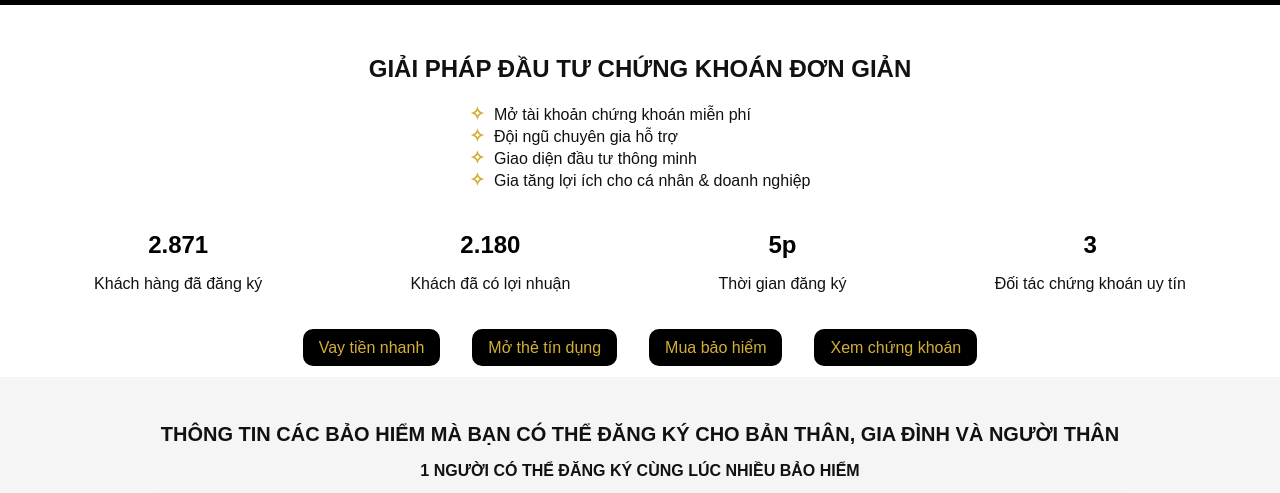
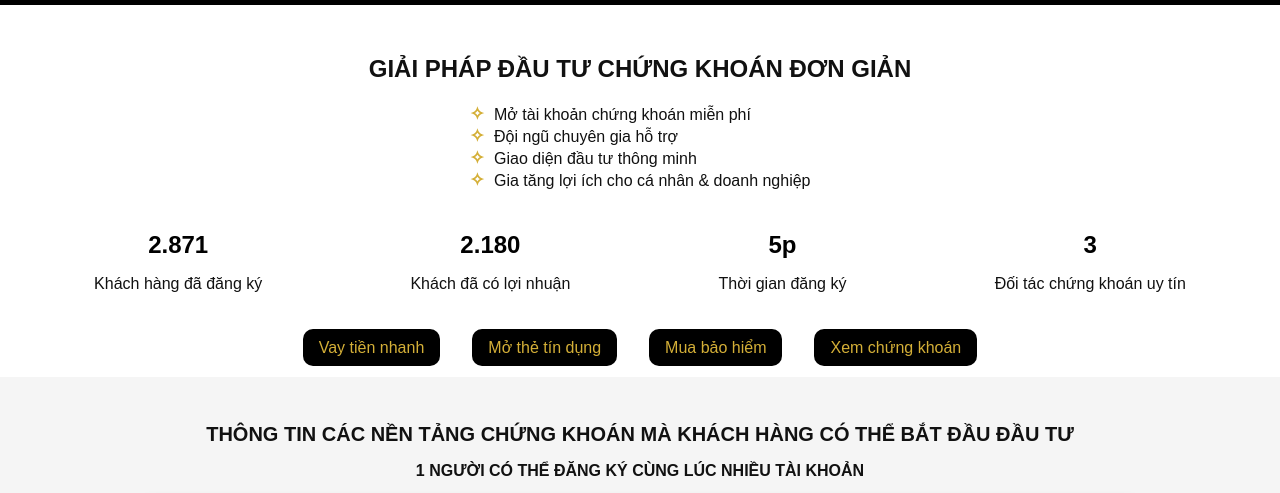
Before and after one commit to thanhtuyen662002/finance, a plain HTML site: page stock.html in a window 1280 px wide. Shown: the part 85-578 px from the top of the page. Drawn offline with Linux system fonts and the light colour scheme.

Commit message:
fix content

```diff
--- a/stock.html
+++ b/stock.html
@@ -50,8 +50,8 @@
     </nav>
 
     <section class="loan-options">
-        <h2>THÔNG TIN CÁC BẢO HIỂM MÀ BẠN CÓ THỂ ĐĂNG KÝ CHO BẢN THÂN, GIA ĐÌNH VÀ NGƯỜI THÂN</h2>
-        <p><strong>1 NGƯỜI CÓ THỂ ĐĂNG KÝ CÙNG LÚC NHIỀU BẢO HIỂM</strong></p>
+        <h2>THÔNG TIN CÁC NỀN TẢNG CHỨNG KHOÁN MÀ KHÁCH HÀNG CÓ THỂ BẮT ĐẦU ĐẦU TƯ</h2>
+        <p><strong>1 NGƯỜI CÓ THỂ ĐĂNG KÝ CÙNG LÚC NHIỀU TÀI KHOẢN</strong></p>
 
         <div class="partners" id="partners">
             <!-- Nội dung đối tác sẽ được thêm bằng JS -->
```
